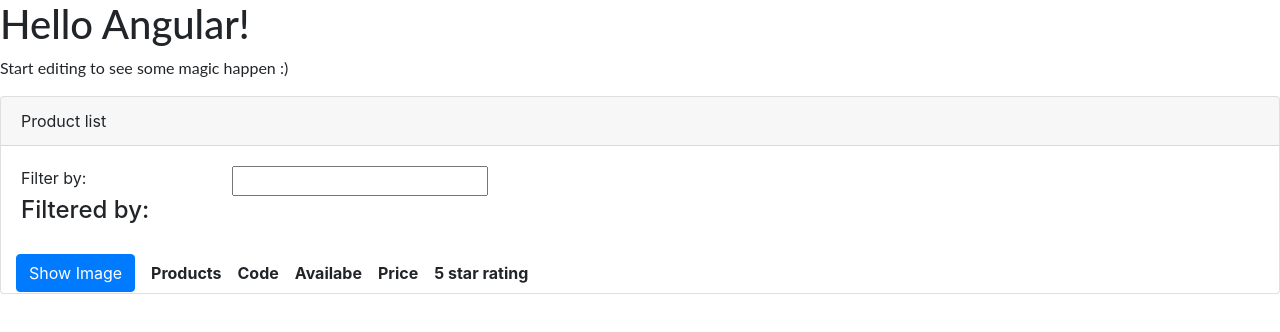
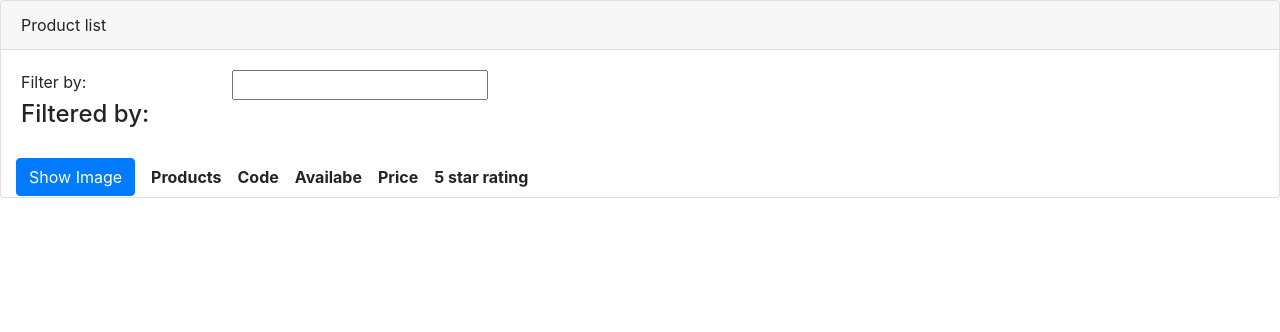
Before and after one commit to samicey/angular-ykgfz2, an Angular app: page / in a window 1280 px wide. Shown: the top 332 px of the page. Built offline with nearby package versions, Linux system fonts and the light colour scheme.

Commit message:
1 file modified

```diff
--- a/src/app/app.component.html
+++ b/src/app/app.component.html
@@ -1,5 +1,2 @@
-<hello name="{{ name }}"></hello>
-<p>
-  Start editing to see some magic happen :)
-</p>
+
 <app-product-list></app-product-list>
```
